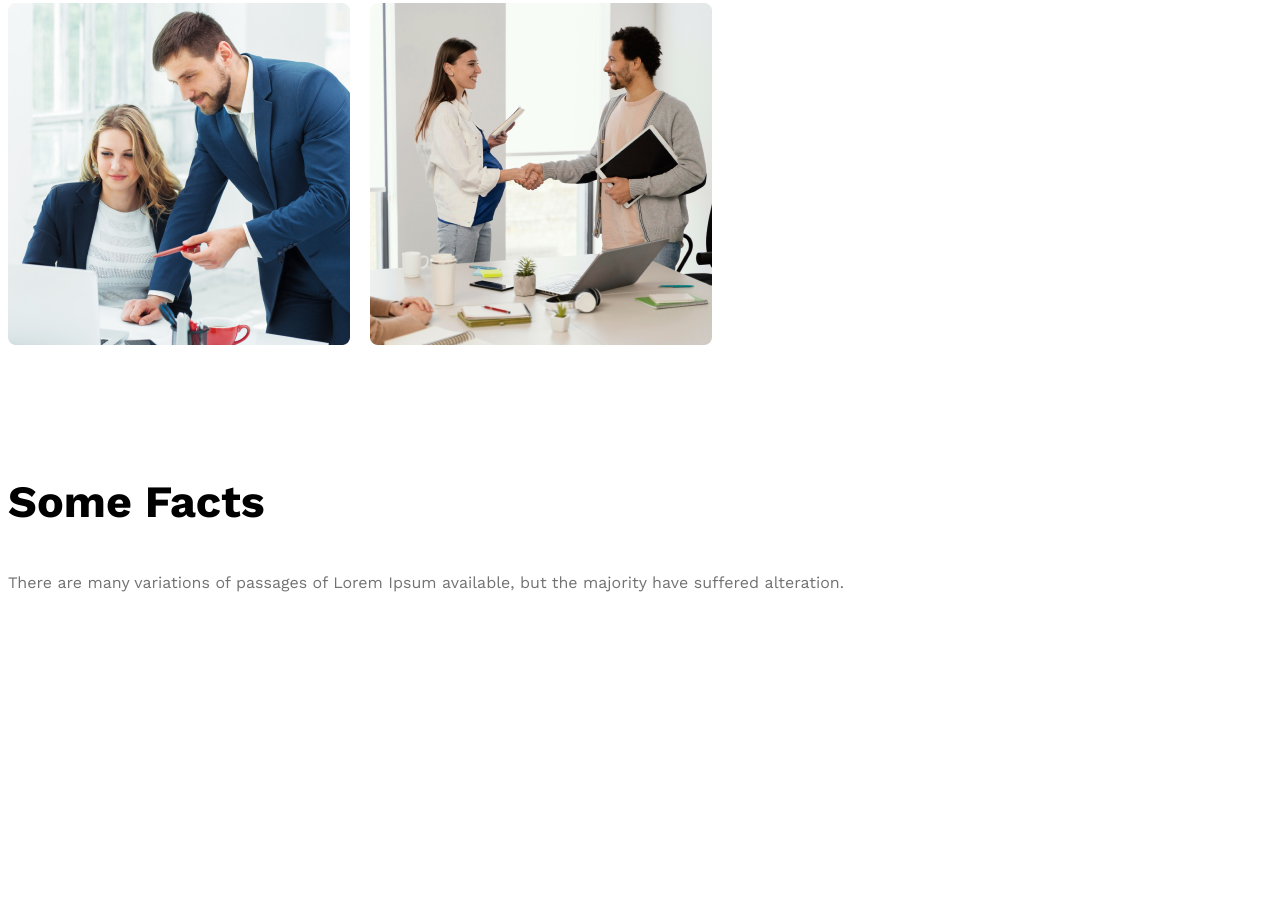
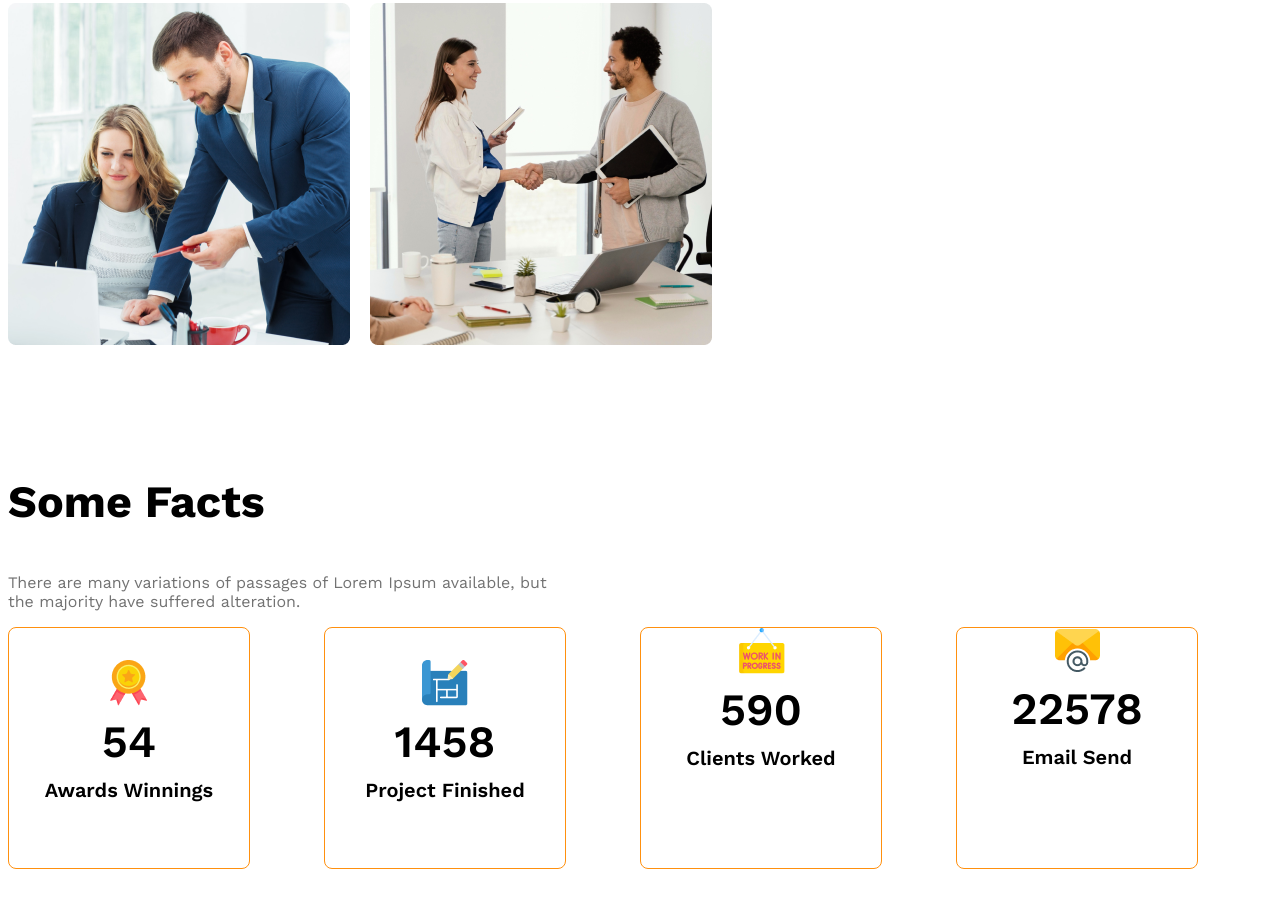
Before and after one commit to fahimsaroar04/g3-architects-website, a plain HTML site: page index.html in a window 1280 px wide. Shown: the part 1663-2570 px from the top of the page. Before the commit the page ends 2543 px from the top, so only its background shows below. Drawn offline with nearby package versions, Linux system fonts and the light colour scheme.

Commit message:
made some facts card

```diff
--- a/index.html
+++ b/index.html
@@ -46,28 +46,37 @@
         <!-- feature will enjoy -->
         <section>
             <h3 class="section-title">Some Facts</h3>
-            <p class="dark-3">There are many variations of passages of Lorem Ipsum available, but the majority have suffered alteration.
+            <p class="dark-3 fact-description">There are many variations of passages of Lorem Ipsum available, but the majority have suffered alteration.
             </p>
         <div class="facts-container">
-            <div class="fact">
-                <img src="" alt="">
-                <h4 class="fact-number"></h4>
-                <h5 class="fact-name"></h5>
+            <div class="fact-card display-flex">
+                <div>
+                    <img src="images/icons/ribon.png" alt="">
+                    <h4 class="fact-number">54</h4>
+                    <h5 class="fact-name">Awards Winnings</h5>
+                </div>
+
             </div>
-            <div class="fact">
-                <img src="" alt="">
-                <h4 class="fact-number"></h4>
-                <h5 class="fact-name"></h5>
+            <div class="fact-card display-flex">
+                <div>
+                    <img src="images/icons/projects.png" alt="">
+                    <h4 class="fact-number">1458</h4>
+                    <h5 class="fact-name">Project Finished</h5>
+                </div>
             </div>
-            <div class="fact">
-                <img src="" alt="">
-                <h4 class="fact-number"></h4>
-                <h5 class="fact-name"></h5>
+            <div class="fact-card">
+                <div>
+                    <img src="images/icons/customers.png" alt="">
+                    <h4 class="fact-number">590</h4>
+                    <h5 class="fact-name">Clients Worked</h5>
+                </div>
             </div>
-            <div class="fact">
-                <img src="" alt="">
-                <h4 class="fact-number"></h4>
-                <h5 class="fact-name"></h5>
+            <div class="fact-card">
+                <div>
+                    <img src="images/icons/email.png" alt="">
+                    <h4 class="fact-number">22578</h4>
+                    <h5 class="fact-name">Email Send</h5>
+            </div>
             </div>
         </div>
         </section>
--- a/style/architects.css
+++ b/style/architects.css
@@ -108,6 +108,34 @@ main > section{
 .quick-list{
     font-weight: 500;
 }
+/*fact card style  */
+.fact-description{
+    max-width: 540px;
+}
+.facts-container{
+    display: grid;
+    grid-template-columns: repeat(4, 1fr);
+}
+.fact-card{
+    border: 1px solid #FF900E;
+    width: 240px;
+    height: 240px;
+    border-radius: 8px;
+    text-align: center;
+    align-items: center;
+    justify-content: center;
+}
+.fact-number{
+    font-size: 2.8rem;
+    font-weight: 600;
+    margin-top: 5px;
+    margin-bottom: 10px;
+}
+.fact-name{
+    font-size: 1.25rem;
+    font-weight: 600;
+    margin-top: 10px;
+}
 
 /* responsive media query */
 @media screen and (max-width: 576px) {
```
